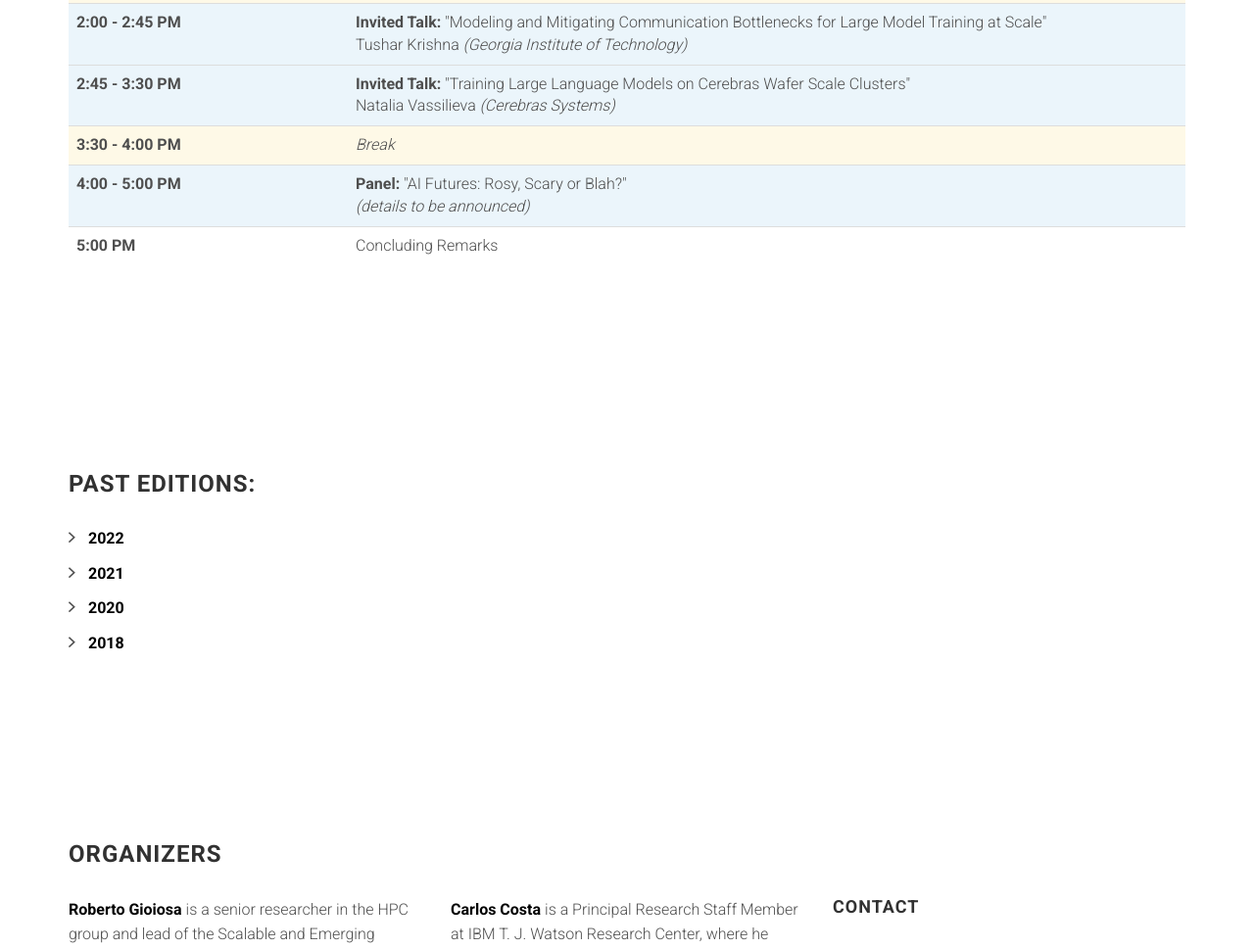
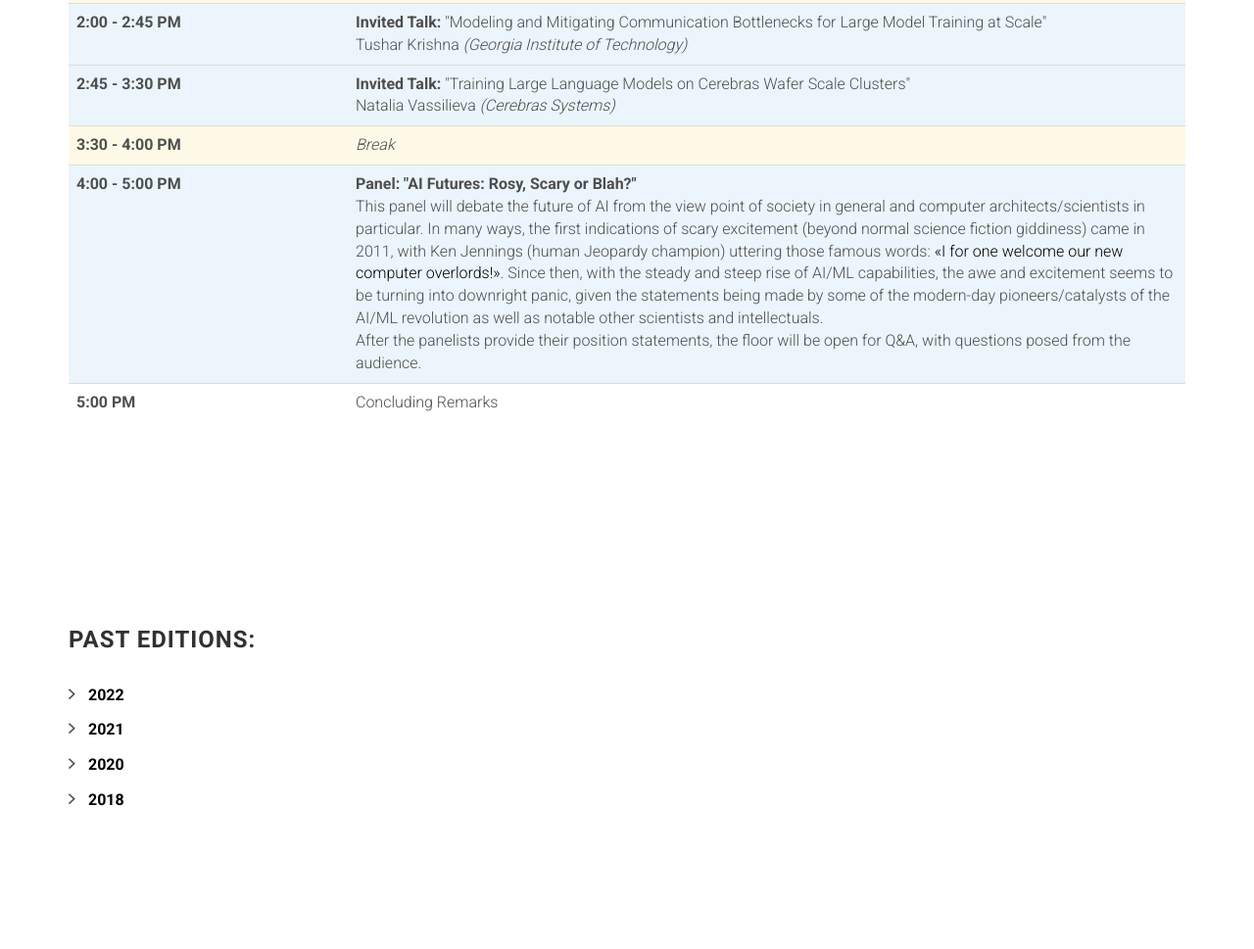
Before and after one commit to augustojv/cogarch-workshop-2023, a website: page index.html in a window 1280 px wide. Shown: the part 5412-6381 px from the top of the page at 98% size. Drawn offline with Linux system fonts and the light colour scheme; files whose address does not match are found by name.

Commit message:
Program updated

```diff
--- a/index.html
+++ b/index.html
@@ -536,8 +536,15 @@
                         </tr>
                         <tr bgcolor="#EBF5FB">
                           <th scope="row">4:00 - 5:00 PM</th>
-                          <td><strong>Panel:</strong> "AI Futures: Rosy, Scary or Blah?"<br>
-							  <em>(details to be announced)</em></td>
+                          <td><strong>Panel: "AI Futures: Rosy, Scary or Blah?"</strong><br>
+							  This panel will debate the future of AI from the view point of society in general and computer architects/scientists in particular.
+							  In many ways, the first indications of scary excitement (beyond normal science fiction giddiness) came in 2011, with Ken Jennings
+							  (human Jeopardy champion) uttering those famous words: <a href="https://www.youtube.com/watch?v=wvSBzKbecmo" target="_blank">«I for
+							  one welcome our new computer overlords!»</a>. Since then, with the steady and steep rise of AI/ML capabilities, the awe and excitement
+							  seems to be turning into downright panic, given the statements being made by some of the modern-day pioneers/catalysts of the AI/ML
+							  revolution as well as notable other scientists and intellectuals.<br>
+							  After the panelists provide their position statements, the floor will be open for Q&A, with questions posed from the audience.
+						  </td>
                         </tr>
                         <tr>
                           <th scope="row">5:00 PM</th>
```
